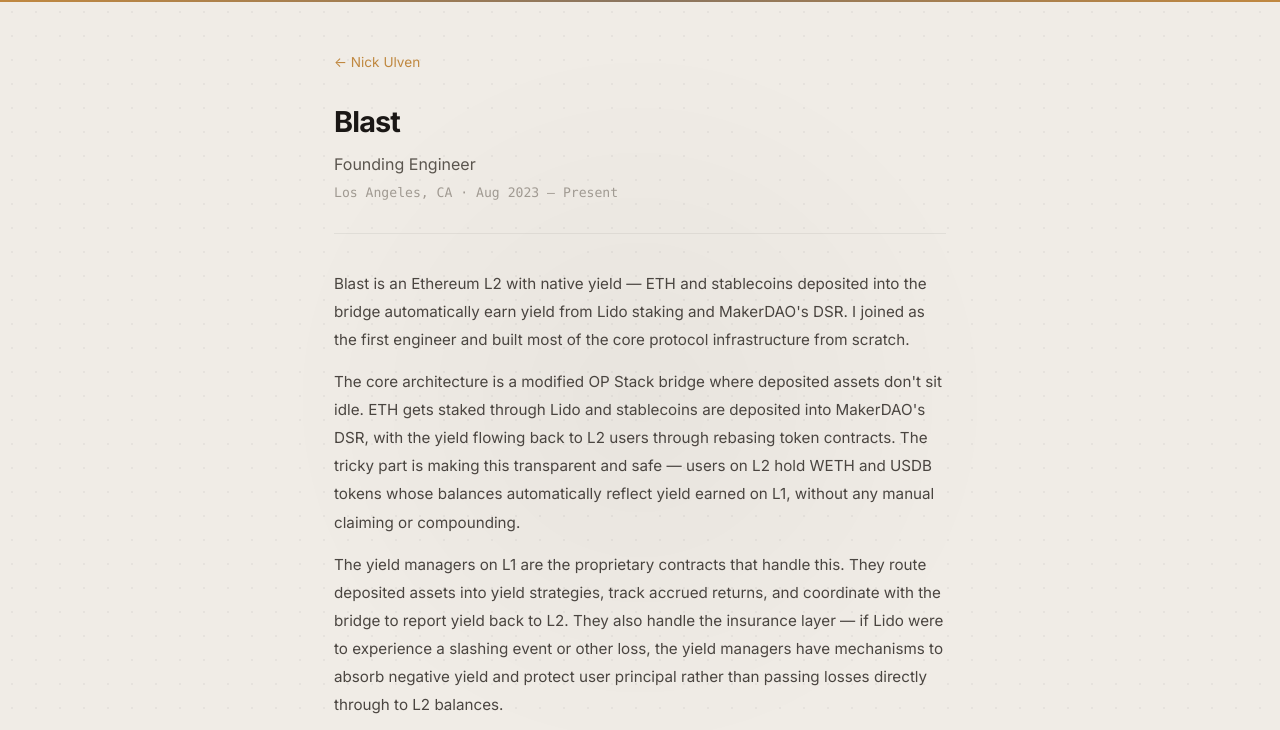
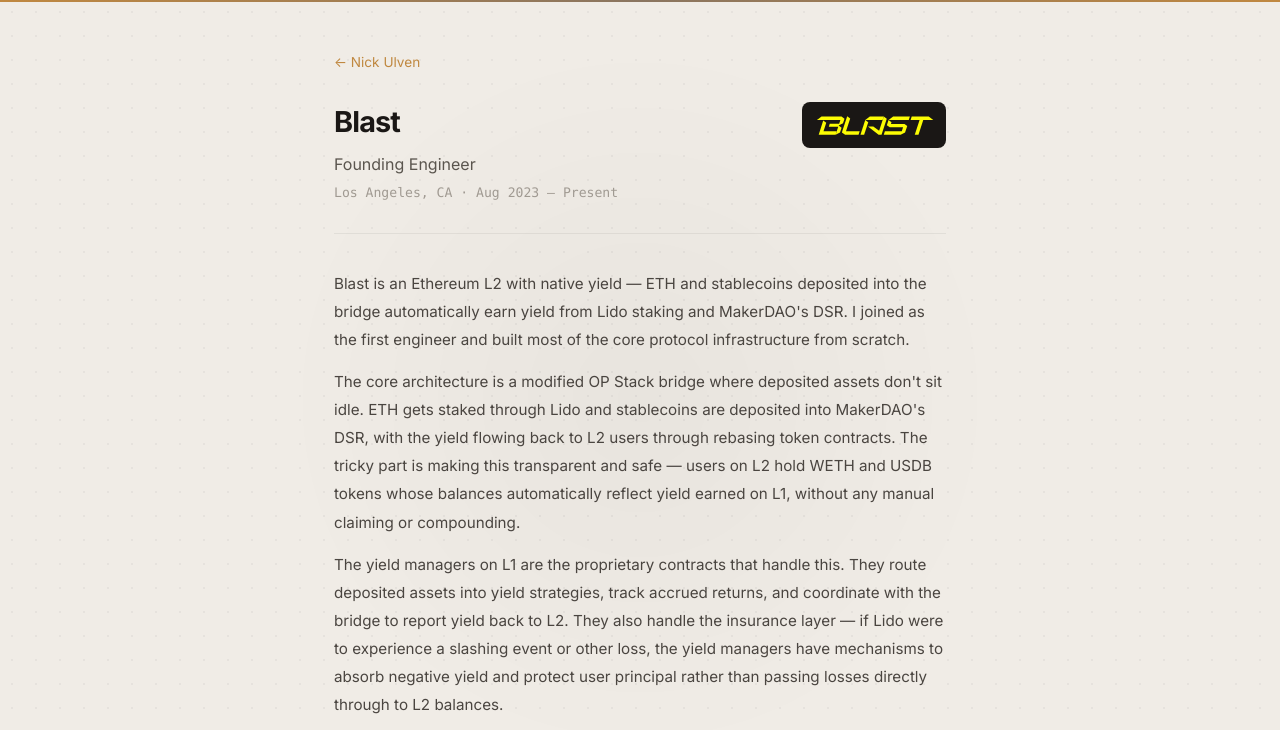
Before and after one commit to nulven/nickulven.github.io, a website: page blast.html in a window 1280 px wide. Shown: the top 730 px of the page. Drawn offline with Linux system fonts and the light colour scheme.

Commit message:
update logos

```diff
--- a/blast.html
+++ b/blast.html
@@ -16,7 +16,14 @@
     <div class="subpage-wrapper">
         <div class="page-header">
             <a href="/" class="back">&larr; Nick Ulven</a>
-            <h1>Blast</h1>
+            <div class="page-header-title">
+                <h1>Blast</h1>
+                <div class="page-header-logos">
+                    <div class="page-logo-dark">
+                        <img src="assets/logos/blast.svg" alt="Blast logo" class="page-logo">
+                    </div>
+                </div>
+            </div>
             <div class="role">Founding Engineer</div>
             <div class="meta">Los Angeles, CA &middot; Aug 2023 &ndash; Present</div>
         </div>
--- a/styles.css
+++ b/styles.css
@@ -506,6 +506,42 @@ body::after {
     color: #1a1715;
 }
 
+.page-header-title {
+    display: flex;
+    align-items: flex-start;
+    justify-content: space-between;
+    gap: 16px;
+}
+
+.page-header-logos {
+    display: flex;
+    flex-direction: column;
+    align-items: center;
+    gap: 10px;
+    flex-shrink: 0;
+    padding-top: 4px;
+}
+
+.page-logo {
+    height: 44px;
+    max-width: 120px;
+    width: auto;
+    object-fit: contain;
+}
+
+.page-logo-dark {
+    background: #1a1715;
+    border-radius: 8px;
+    padding: 8px 12px;
+    display: flex;
+    align-items: center;
+    justify-content: center;
+}
+
+.page-logo-dark .page-logo {
+    height: 30px;
+}
+
 .page-header h1 {
     font-size: 1.8rem;
     font-weight: 700;
```
Also changed, not shown: blur.html (+6 -1 lines), ethereum-foundation.html (+6 -1 lines), namebase.html (+6 -1 lines), starkware.html (+7 -1 lines), assets/logos/blast.svg (added), assets/logos/blur.png (added), assets/logos/ethereum-foundation.png (added), assets/logos/maker.png (added), assets/logos/namebase.svg (added), assets/logos/starkware.svg (added).
